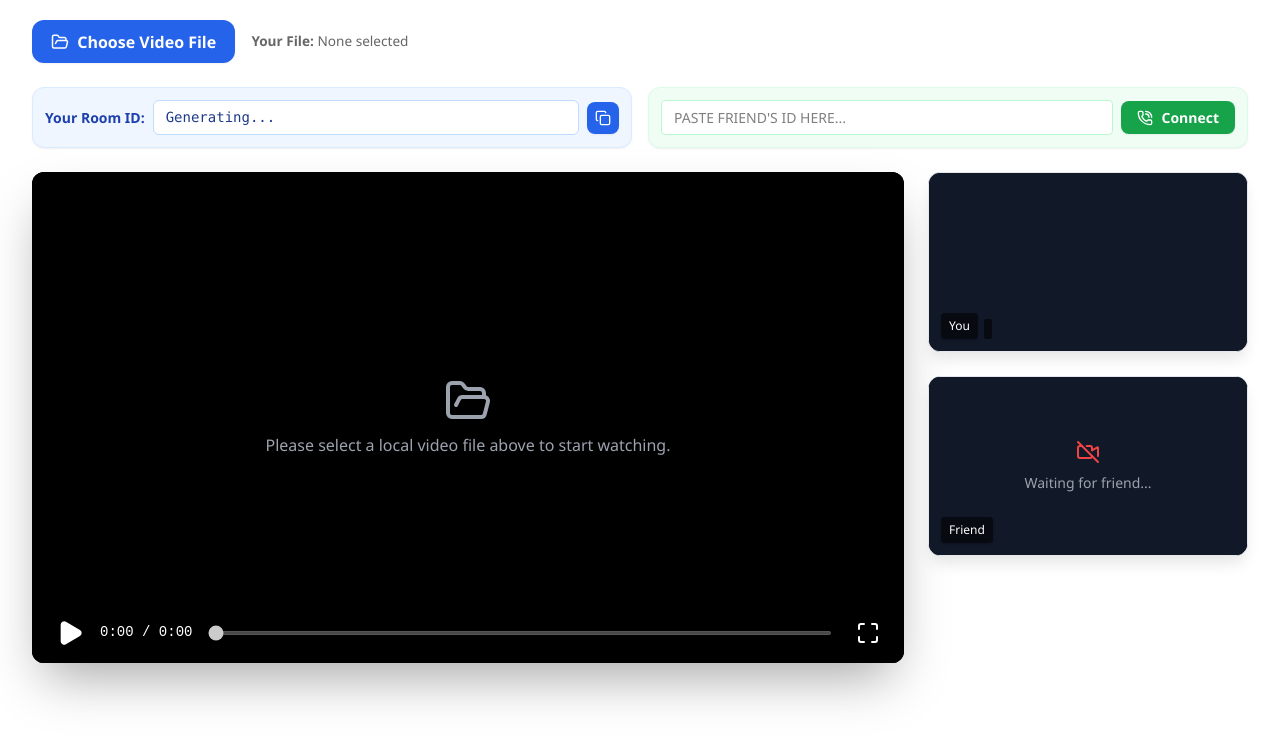
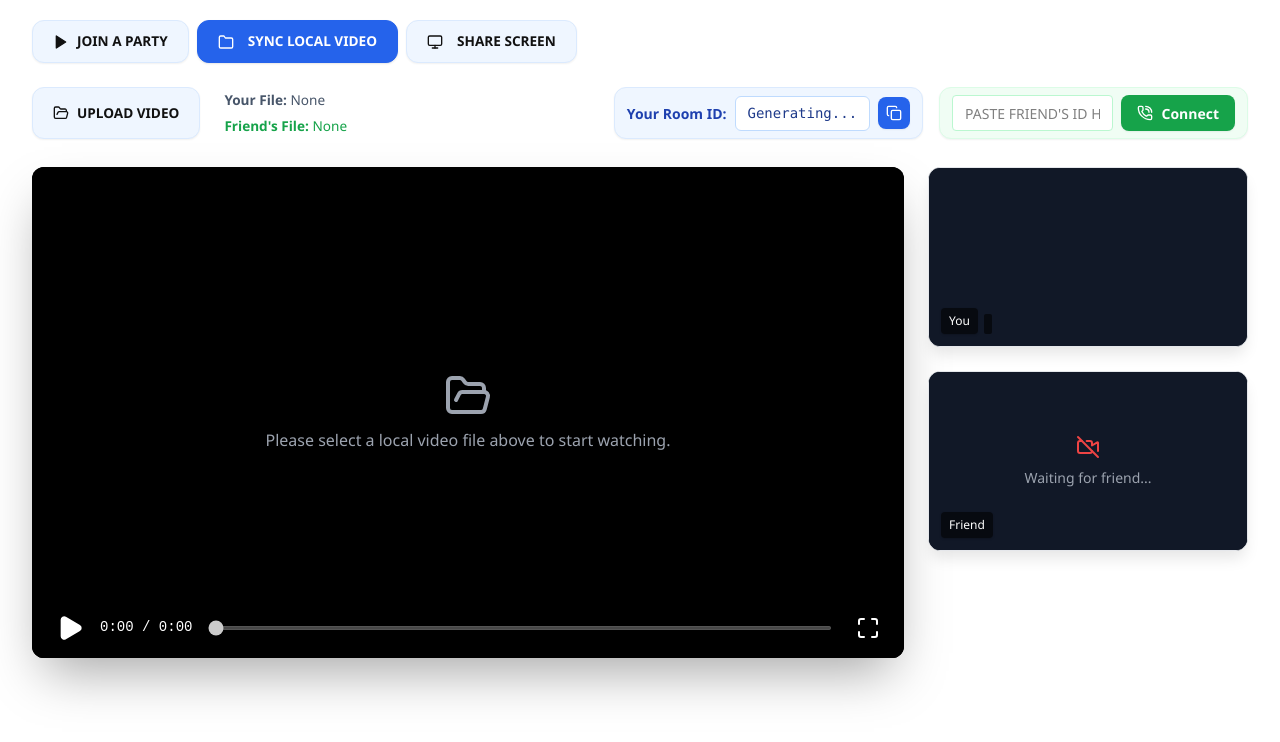
Before and after one commit to Shivamrana0309/Watch-Party, a React (Vite) app in the folder watch-party/: page /local-sync in a window 1280 px wide. Shown: the top 742 px of the page. Built offline with nearby package versions, Linux system fonts and the light colour scheme; no server answers.

Commit message:
Pages Updated, Profile Added, New UI Implemented

```diff
--- a/watch-party/src/LocalVideoPartyRoom.jsx
+++ b/watch-party/src/LocalVideoPartyRoom.jsx
@@ -90,42 +90,78 @@ export default function LocalVideoPartyRoom() {
 
   return (
     <div className="watch-party-room">
-      {/* File Selection Header */}
-      <div className="watch-party-form" style={{ display: "flex", gap: "1rem", alignItems: "center" }}>
-        <label
-          className="load-video-btn"
-          style={{
-            cursor: "pointer",
-            display: "inline-flex",
-            alignItems: "center",
-            gap: "0.5rem",
-            padding: "0.6rem 1.2rem",
-          }}
-        >
-          <FolderOpen size={18} />
-          Choose Video File
-          <input
-            type="file"
-            accept="video/*"
-            onChange={handleFileSelect}
-            style={{ display: "none" }}
-          />
-        </label>
+      <div className="connection-row top-controls-row" style={{ display: 'flex', gap: '1rem', width: '100%', maxWidth: '1600px', marginBottom: '0.25rem', alignItems: 'flex-end' }}>
 
-        <div style={{ display: "flex", flexDirection: "column", fontSize: "0.85rem", color: "#666" }}>
-          <span><strong>Your File:</strong> {fileName || "None selected"}</span>
-          {peerFileName && (
-            <span style={{ color: "#16a34a", display: "inline-flex", alignItems: "center", gap: "4px" }}>
-              <FileCheck size={14} /> Friend loaded: {peerFileName}
-            </span>
-          )}
+        {/* Left: Buttons, Upload & File Names */}
+        <div style={{ flex: 2, display: 'flex', flexDirection: 'column', gap: '1.5rem' }}>
+          <div className="action-area" style={{ display: 'flex', gap: '0.5rem', flexWrap: 'wrap', alignItems: 'center' }}>
+            <button className="btn btn-join" onClick={() => window.location.href='/party'} style={{
+              fontSize: '0.85rem',
+              padding: '0.65rem 1.25rem',
+              border: '1px solid #dbeafe',
+              backgroundColor: '#eff6ff',
+              boxShadow: '0 1px 2px rgba(0,0,0,0.06)'
+            }}>
+              <svg viewBox="0 0 24 24" fill="currentColor" stroke="currentColor" strokeWidth="2" strokeLinecap="round" strokeLinejoin="round">
+                <polygon points="5 3 19 12 5 21 5 3"></polygon>
+              </svg>
+              JOIN A PARTY
+            </button>
+            <button className="btn btn-join" onClick={() => window.location.href='/local-sync'} style={{
+              backgroundColor: '#2563eb',
+              color: '#fff',
+              fontSize: '0.85rem',
+              padding: '0.65rem 1.25rem',
+              border: '1px solid #2563eb',
+              boxShadow: '0 1px 2px rgba(0,0,0,0.1)'
+            }}>
+              <svg viewBox="0 0 24 24" fill="none" stroke="currentColor" strokeWidth="2" strokeLinecap="round" strokeLinejoin="round" style={{ marginRight: '6px' }}>
+                <path d="M22 19a2 2 0 0 1-2 2H4a2 2 0 0 1-2-2V5a2 2 0 0 1 2-2h5l2 3h9a2 2 0 0 1 2 2z"></path>
+              </svg>
+              SYNC LOCAL VIDEO
+            </button>
+            <button className="btn btn-join" onClick={() => window.location.href='/screen-share'} style={{
+              fontSize: '0.85rem',
+              padding: '0.65rem 1.25rem',
+              border: '1px solid #dbeafe',
+              backgroundColor: '#eff6ff',
+              boxShadow: '0 1px 2px rgba(0,0,0,0.06)'
+            }}>
+              <svg viewBox="0 0 24 24" fill="none" stroke="currentColor" strokeWidth="2" strokeLinecap="round" strokeLinejoin="round" style={{ marginRight: '6px' }}>
+                <rect x="2" y="3" width="20" height="14" rx="2" ry="2"></rect>
+                <line x1="8" y1="21" x2="16" y2="21"></line>
+                <line x1="12" y1="17" x2="12" y2="21"></line>
+              </svg>
+              SHARE SCREEN
+            </button>
+          </div>
+
+          <div style={{ display: 'flex', gap: '1rem', margin: 0, height: '52px', alignItems: 'center' }}>
+            <label className="btn btn-join" style={{
+              cursor: "pointer", display: "inline-flex", alignItems: "center", gap: "0.5rem",
+              fontSize: '0.85rem', padding: '0.65rem 1.25rem', border: '1px solid #dbeafe', backgroundColor: '#eff6ff', boxShadow: '0 1px 2px rgba(0,0,0,0.06)', margin: 0, height: '100%'
+            }}>
+              <FolderOpen size={16} />
+              UPLOAD VIDEO
+              <input type="file" accept="video/*" onChange={handleFileSelect} style={{ display: "none" }} />
+            </label>
+
+            <div style={{ display: "flex", flexDirection: "column", justifyContent: "center", height: '100%', marginLeft: '0.5rem' }}>
+              <div style={{ display: "flex", alignItems: "center", fontSize: "0.85rem", color: "#475569", whiteSpace: "nowrap", flex: 1 }}>
+                <strong>Your File:</strong> &nbsp;{fileName || "None"}
+              </div>
+              <div style={{ display: "flex", alignItems: "center", fontSize: "0.85rem", color: "#16a34a", whiteSpace: "nowrap", flex: 1 }}>
+                <strong>Friend's File:</strong> &nbsp;{peerFileName || "None"}
+              </div>
+            </div>
+          </div>
         </div>
-      </div>
 
-      {/* Connection Panel */}
-      <div className="connection-row">
-        <div className="room-id-panel">
-          <span className="room-id-label">{isConnected ? "Active Room ID:" : "Your Room ID:"}</span>
+        {/* Middle: Room ID */}
+        <div className="room-id-panel" style={{ flex: 1, margin: 0, height: '52px' }}>
+          <span className="room-id-label" style={{ whiteSpace: 'nowrap' }}>
+            {isConnected ? "Active Room ID:" : "Your Room ID:"}
+          </span>
           <code className="room-id-code">{displayedRoomId || "Generating..."}</code>
           <button
             onClick={() => navigator.clipboard.writeText(displayedRoomId)}
@@ -136,15 +172,17 @@ export default function LocalVideoPartyRoom() {
           </button>
         </div>
 
-        <div className="friend-connect-panel">
+        {/* Right: Friend Connect */}
+        <div className="friend-connect-panel" style={{ flex: 1, margin: 0, height: '52px' }}>
           {isConnected ? (
             <div className="connected-panel-wrap">
-              <div className="connected-badge">
+              <div className="connected-badge" style={{ whiteSpace: 'nowrap' }}>
                 <CheckCircle2 size={18} className="text-green-600" />
                 <span>Connected in Room <strong>{activeRoomId}</strong></span>
               </div>
               <button onClick={leaveCall} className="leave-btn" title="Leave Call">
-                <PhoneOff size={16} /> Leave Call
+                <PhoneOff size={16} />
+                Leave Call
               </button>
             </div>
           ) : (
@@ -155,10 +193,11 @@ export default function LocalVideoPartyRoom() {
                 value={friendId}
                 onChange={(e) => setFriendId(e.target.value)}
                 className="friend-id-input"
-                style={{ textTransform: "uppercase" }}
+                style={{ textTransform: "uppercase", height: '36px' }}
               />
-              <button onClick={callFriend} className="connect-btn">
-                <PhoneCall size={16} /> Connect
+              <button onClick={callFriend} className="connect-btn" style={{ whiteSpace: 'nowrap', height: '36px' }}>
+                <PhoneCall size={16} />
+                Connect
               </button>
             </>
           )}
--- a/watch-party/src/ScreenShareRoom.jsx
+++ b/watch-party/src/ScreenShareRoom.jsx
@@ -84,24 +84,93 @@ export default function ScreenShareRoom() {
 
   return (
     <div className="watch-party-room">
-      <div className="connection-row">
-        <div className="room-id-panel">
-          <span className="room-id-label">{isConnected ? "Active Room ID:" : "Your Room ID:"}</span>
+      <div className="connection-row top-controls-row" style={{ display: 'flex', gap: '1rem', width: '100%', maxWidth: '1600px', marginBottom: '0.25rem', alignItems: 'flex-end' }}>
+
+        {/* Left: Buttons & Action */}
+        <div style={{ flex: 2, display: 'flex', flexDirection: 'column', gap: '1.5rem' }}>
+          <div className="action-area" style={{ display: 'flex', gap: '0.5rem', flexWrap: 'wrap', alignItems: 'center' }}>
+            <button className="btn btn-join" onClick={() => window.location.href='/party'} style={{
+              fontSize: '0.85rem',
+              padding: '0.65rem 1.25rem',
+              border: '1px solid #dbeafe',
+              backgroundColor: '#eff6ff',
+              boxShadow: '0 1px 2px rgba(0,0,0,0.06)'
+            }}>
+              <svg viewBox="0 0 24 24" fill="currentColor" stroke="currentColor" strokeWidth="2" strokeLinecap="round" strokeLinejoin="round">
+                <polygon points="5 3 19 12 5 21 5 3"></polygon>
+              </svg>
+              JOIN A PARTY
+            </button>
+            <button className="btn btn-join" onClick={() => window.location.href='/local-sync'} style={{
+              fontSize: '0.85rem',
+              padding: '0.65rem 1.25rem',
+              border: '1px solid #dbeafe',
+              backgroundColor: '#eff6ff',
+              boxShadow: '0 1px 2px rgba(0,0,0,0.06)'
+            }}>
+              <svg viewBox="0 0 24 24" fill="none" stroke="currentColor" strokeWidth="2" strokeLinecap="round" strokeLinejoin="round" style={{ marginRight: '6px' }}>
+                <path d="M22 19a2 2 0 0 1-2 2H4a2 2 0 0 1-2-2V5a2 2 0 0 1 2-2h5l2 3h9a2 2 0 0 1 2 2z"></path>
+              </svg>
+              SYNC LOCAL VIDEO
+            </button>
+            <button className="btn btn-join" onClick={() => window.location.href='/screen-share'} style={{
+              backgroundColor: '#2563eb',
+              color: '#fff',
+              fontSize: '0.85rem',
+              padding: '0.65rem 1.25rem',
+              border: '1px solid #2563eb',
+              boxShadow: '0 1px 2px rgba(0,0,0,0.1)'
+            }}>
+              <svg viewBox="0 0 24 24" fill="none" stroke="currentColor" strokeWidth="2" strokeLinecap="round" strokeLinejoin="round" style={{ marginRight: '6px' }}>
+                <rect x="2" y="3" width="20" height="14" rx="2" ry="2"></rect>
+                <line x1="8" y1="21" x2="16" y2="21"></line>
+                <line x1="12" y1="17" x2="12" y2="21"></line>
+              </svg>
+              SHARE SCREEN
+            </button>
+          </div>
+
+          <div style={{ display: 'flex', gap: '1rem', margin: 0, height: '52px', alignItems: 'center' }}>
+            <button className="btn btn-join" onClick={toggleScreenShare} style={{
+              cursor: "pointer", display: "inline-flex", alignItems: "center", gap: "0.5rem",
+              fontSize: '0.85rem', padding: '0.65rem 1.25rem', margin: 0, height: '100%',
+              backgroundColor: isSharingScreen ? '#2563eb' : '#eff6ff',
+              color: isSharingScreen ? '#fff' : '#000',
+              border: isSharingScreen ? '1px solid #2563eb' : '1px solid #dbeafe',
+              boxShadow: '0 1px 2px rgba(0,0,0,0.06)'
+            }}>
+              {isSharingScreen ? <MonitorOff size={16} /> : <MonitorUp size={16} />}
+              {isSharingScreen ? 'STOP PRESENTING' : 'START PRESENTING'}
+            </button>
+          </div>
+        </div>
+
+        {/* Middle: Room ID */}
+        <div className="room-id-panel" style={{ flex: 1, margin: 0, height: '52px' }}>
+          <span className="room-id-label" style={{ whiteSpace: 'nowrap' }}>
+            {isConnected ? "Active Room ID:" : "Your Room ID:"}
+          </span>
           <code className="room-id-code">{displayedRoomId || "Generating..."}</code>
-          <button onClick={() => navigator.clipboard.writeText(displayedRoomId)} className="copy-id-btn" title="Copy Room ID">
+          <button
+            onClick={() => navigator.clipboard.writeText(displayedRoomId)}
+            className="copy-id-btn"
+            title="Copy Room ID"
+          >
             <Copy size={16} />
           </button>
         </div>
 
-        <div className="friend-connect-panel">
+        {/* Right: Friend Connect */}
+        <div className="friend-connect-panel" style={{ flex: 1, margin: 0, height: '52px' }}>
           {isConnected ? (
             <div className="connected-panel-wrap">
-              <div className="connected-badge">
+              <div className="connected-badge" style={{ whiteSpace: 'nowrap' }}>
                 <CheckCircle2 size={18} className="text-green-600" />
                 <span>Connected in Room <strong>{activeRoomId}</strong></span>
               </div>
               <button onClick={leaveCall} className="leave-btn" title="Leave Call">
-                <PhoneOff size={16} /> Leave Call
+                <PhoneOff size={16} />
+                Leave Call
               </button>
             </div>
           ) : (
@@ -112,10 +181,11 @@ export default function ScreenShareRoom() {
                 value={friendId}
                 onChange={(e) => setFriendId(e.target.value)}
                 className="friend-id-input"
-                style={{ textTransform: "uppercase" }}
+                style={{ textTransform: "uppercase", height: '36px' }}
               />
-              <button onClick={callFriend} className="connect-btn">
-                <PhoneCall size={16} /> Connect
+              <button onClick={callFriend} className="connect-btn" style={{ whiteSpace: 'nowrap', height: '36px' }}>
+                <PhoneCall size={16} />
+                Connect
               </button>
             </>
           )}
@@ -191,9 +261,6 @@ export default function ScreenShareRoom() {
                 <button onClick={toggleLocalCam} onMouseDown={(e) => e.stopPropagation()} className={`media-toggle-btn ${user1Media.cam ? "is-on" : "is-off"}`}>
                   {user1Media.cam ? <VideoIcon size={18} /> : <VideoOff size={18} />}
                 </button>
-                <button onClick={toggleScreenShare} onMouseDown={(e) => e.stopPropagation()} className={`media-toggle-btn ${isSharingScreen ? "is-on" : "is-off"}`}>
-                  {isSharingScreen ? <MonitorOff size={18} /> : <MonitorUp size={18} />}
-                </button>
               </div>
             </div>
           </Draggable>
--- a/watch-party/src/WatchPartyRoomOffline.jsx
+++ b/watch-party/src/WatchPartyRoomOffline.jsx
@@ -1,4 +1,4 @@
-import { useRef, useState } from "react";
+import { useRef, useState, useEffect } from "react";
 import Draggable from "react-draggable";
 import YouTube from "react-youtube";
 import {
@@ -13,6 +13,7 @@ import {
   PhoneCall,
   PhoneOff,
   CheckCircle2,
+  User,
 } from "lucide-react";
 
 import "./LandingPage.css"; // Ensure btn styles are available
@@ -22,7 +23,44 @@ export default function WatchPartyRoomOffline() {
   const containerRef = useRef(null);
   const user1Ref = useRef(null);
   const user2Ref = useRef(null);
+  const profileDropdownRef = useRef(null);
 
+  const [showProfile, setShowProfile] = useState(false);
+  const [userInfo, setUserInfo] = useState({ name: 'Guest User', username: '@guest' });
+
+  useEffect(() => {
+    const fetchUser = async () => {
+      const token = localStorage.getItem('token');
+      if (!token) return;
+      try {
+        const res = await fetch('https://watch-party-74e5.onrender.com/api/verify', {
+          headers: { 'Authorization': `Bearer ${token}` }
+        });
+        if (res.ok) {
+          const data = await res.json();
+          if (data.valid && data.user) {
+            setUserInfo({
+              name: data.user.name || 'Guest User',
+              username: `@${data.user.username}`
+            });
+          }
+        }
+      } catch (e) {
+        console.error("Failed to fetch user:", e);
+      }
+    };
+    fetchUser();
+  }, []);
+
+  useEffect(() => {
+    const handleClickOutside = (event) => {
+      if (profileDropdownRef.current && !profileDropdownRef.current.contains(event.target)) {
+        setShowProfile(false);
+      }
+    };
+    document.addEventListener("mousedown", handleClickOutside);
+    return () => document.removeEventListener("mousedown", handleClickOutside);
+  }, []);
   const [inputUrl, setInputUrl] = useState("");
   const [videoId, setVideoId] = useState("dQw4w9WgXcQ");
   const [isFullscreen, setIsFullscreen] = useState(false);
@@ -153,8 +191,50 @@ export default function WatchPartyRoomOffline() {
           </button>
         </div>
 
-        {/* Right: Friend Connect */}
-        <div className="friend-connect-panel" style={{ flex: 1, margin: 0, height: '52px' }}>
+        {/* Right: Friend Connect (with absolute positioned Profile above) */}
+        <div className="friend-connect-panel" style={{ flex: 1, margin: 0, height: '52px', position: 'relative' }}>
+
+          <div ref={profileDropdownRef} style={{ position: 'absolute', top: '-60px', right: '0' }}>
+            <button
+              onClick={() => setShowProfile(!showProfile)}
+              style={{
+                width: '38px', height: '38px', borderRadius: '50%', backgroundColor: '#e2e8f0',
+                display: 'flex', alignItems: 'center', justifyContent: 'center', border: 'none', cursor: 'pointer',
+                boxShadow: '0 1px 2px rgba(0,0,0,0.1)'
+              }}
+            >
+              <User size={18} color="#475569" />
+            </button>
+
+            {showProfile && (
+              <div style={{
+                position: 'absolute', top: '100%', right: 0, marginTop: '0.5rem',
+                backgroundColor: '#fff', border: '1px solid #e2e8f0', borderRadius: '0.5rem',
+                boxShadow: '0 4px 6px -1px rgba(0,0,0,0.1), 0 2px 4px -1px rgba(0,0,0,0.06)',
+                width: '180px', padding: '1rem', zIndex: 50,
+                display: 'flex', flexDirection: 'column', gap: '0.75rem', textAlign: 'left'
+              }}>
+                <div style={{ display: 'flex', flexDirection: 'column' }}>
+                  <span style={{ fontSize: '0.9rem', fontWeight: 600, color: '#1e293b' }}>{userInfo.name}</span>
+                  <span style={{ fontSize: '0.75rem', color: '#64748b' }}>{userInfo.username}</span>
+                </div>
+                <hr style={{ border: 'none', borderTop: '1px solid #e2e8f0', margin: 0 }} />
+                <button
+                  onClick={() => {
+                    localStorage.removeItem('token');
+                    window.location.href='/';
+                  }}
+                  style={{
+                    backgroundColor: '#fee2e2', color: '#ef4444', border: 'none', borderRadius: '0.25rem',
+                    padding: '0.4rem', fontSize: '0.8rem', cursor: 'pointer', fontWeight: 500, width: '100%'
+                  }}
+                >
+                  Log out
+                </button>
+              </div>
+            )}
+          </div>
+
           {isConnected ? (
             <div className="connected-panel-wrap">
               <div className="connected-badge" style={{ whiteSpace: 'nowrap' }}>
```
Also changed, not shown: 1 other file (tests, documents, lock files or other folders).
